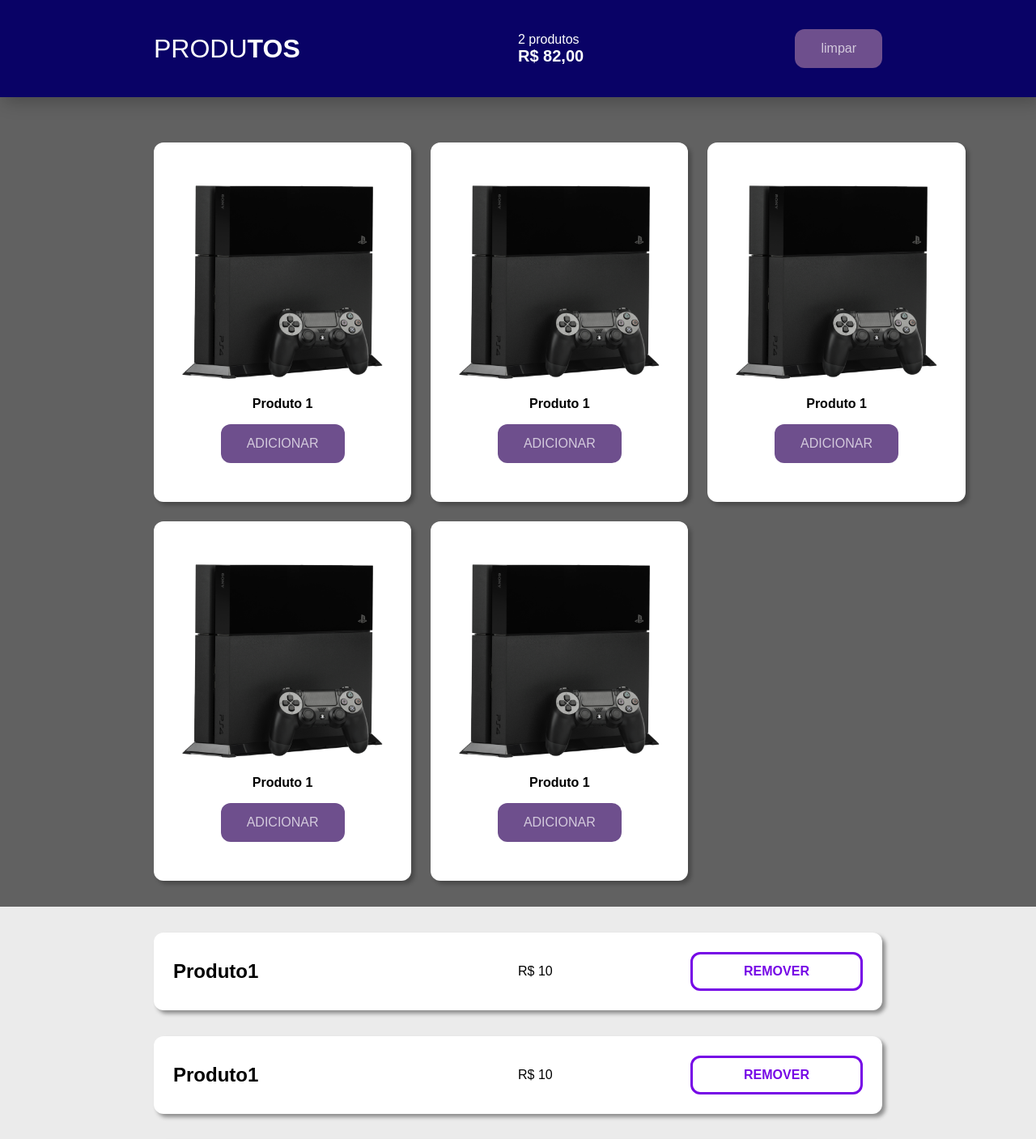
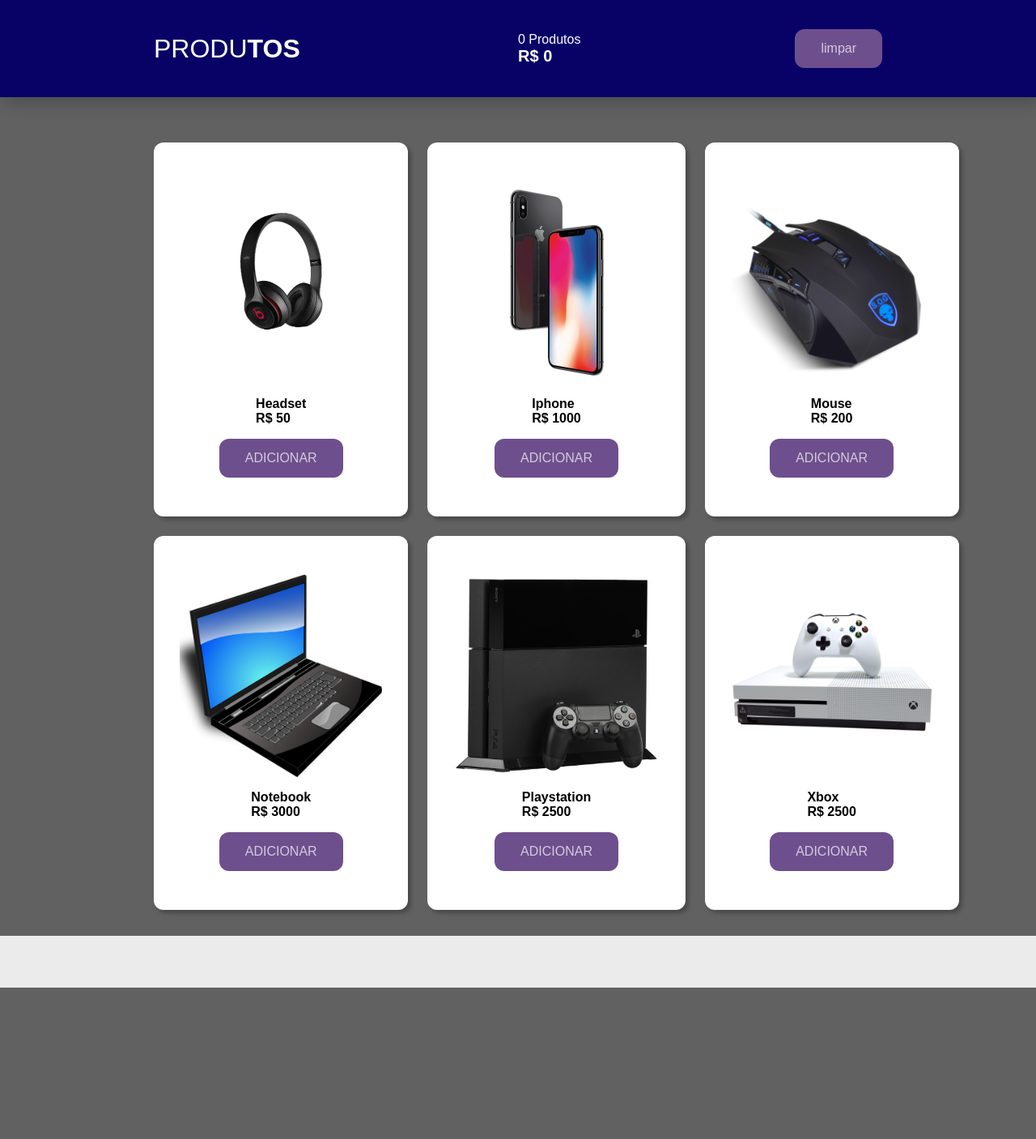
Before and after one commit to vinigdsc/simple_store, a Next.js app: page / in a window 1280 px wide. Shown: the top 1407 px of the page at 81% size. After the commit the page ends 1220 px from the top, so only its background shows below. Built offline with nearby package versions, Linux system fonts and the light colour scheme.

Commit message:
funções adicionar e remover completas

```diff
--- /dev/null
+++ b/contexts/CartContext/index.tsx
@@ -0,0 +1,3 @@
+import { createContext } from "react";
+
+export const CartContext = createContext({});
--- /dev/null
+++ b/database/index.tsx
@@ -0,0 +1,8 @@
+export const products = [
+  { url: "/headset.png", name: "Headset", price: 50 },
+  { url: "/iphone.png", name: "Iphone", price: 1000 },
+  { url: "/mouse.png", name: "Mouse", price: 200 },
+  { url: "/notebook.png", name: "Notebook", price: 3000 },
+  { url: "/playstation.png", name: "Playstation", price: 2500 },
+  { url: "/xbox.png", name: "Xbox", price: 2500 },
+];
--- a/src/components/Body/index.tsx
+++ b/src/components/Body/index.tsx
@@ -1,15 +1,19 @@
 import React from "react";
 import Cards from "@/components/Cards";
+import { products } from "../../../database";
 
-const Body = () => {
+const Body = ({ handleAddItemToCart }: any) => {
   return (
     <main>
       <section className="products-section">
-        <Cards />
-        <Cards />
-        <Cards />
-        <Cards />
-        <Cards />
+        {products.map((product, index) => (
+          <Cards
+            img={product.url}
+            title={product.name}
+            price={product.price}
+            handleAddItemToCart={handleAddItemToCart}
+          />
+        ))}
       </section>
     </main>
   );
--- a/src/components/Cards/index.tsx
+++ b/src/components/Cards/index.tsx
@@ -1,12 +1,17 @@
 import React from "react";
+import { Product } from "../CartItems";
 
-const Cards = () => {
+const Cards = ({ img, title, price, handleAddItemToCart }: Product) => {
   return (
     <div className="card">
-      <img className="card-logo" src="playstation.png" alt="" />
-      <h1 className="card-title">Produto 1</h1>
+      <img className="card-logo" src={img} alt="" />
+      <h1 className="card-title">
+        {title} <br /> R$ {price}
+      </h1>
       <div>
-        <button>ADICIONAR</button>
+        <button onClick={() => handleAddItemToCart(img, title, price)}>
+          ADICIONAR
+        </button>
       </div>
     </div>
   );
--- a/src/components/CartItems/index.tsx
+++ b/src/components/CartItems/index.tsx
@@ -1,14 +1,35 @@
 import Item from "@/components/Item";
 import React from "react";
 
-const CartItems = () => {
+export type Product = {
+  title: string;
+  price: number;
+  img?: string;
+  handleAddItemToCart: Function;
+  name: string;
+};
+
+type Cart = Product[];
+
+export type CartItemsProps = {
+  cart: Cart;
+  handleRemoveItemFromCart: Function;
+};
+
+const CartItems = ({ cart, handleRemoveItemFromCart }: CartItemsProps) => {
   return (
     <footer>
       <ul>
-        <Item />
-        <Item />
-        <Item />
-        <Item />
+        {cart.map((cartItem, index) => (
+          <Item
+            key={index}
+            itemIndex={index}
+            name={cartItem.name}
+            price={cartItem.price}
+            handleRemoveItemFromCart={handleRemoveItemFromCart}
+          />
+        ))}
+        {/* percorrer o cart e para cada cartItem vai fazer 1 Item */}
       </ul>
     </footer>
   );
--- a/src/components/Item/index.tsx
+++ b/src/components/Item/index.tsx
@@ -1,11 +1,28 @@
 import React from "react";
 
-const Item = () => {
+type ItemType = {
+  name: string;
+  price: number;
+  itemIndex: number;
+  handleRemoveItemFromCart: Function;
+};
+
+const Item = ({
+  name,
+  price,
+  itemIndex,
+  handleRemoveItemFromCart,
+}: ItemType) => {
   return (
     <li>
-      <h2 className="list-title">Produto1</h2>
-      <span className="list-price">R$ 10</span>
-      <button className="remove-btn">REMOVER</button>
+      <h2 className="list-title">{name}</h2>
+      <span className="list-price">R$ {price}</span>
+      <button
+        className="remove-btn"
+        onClick={() => handleRemoveItemFromCart(itemIndex)}
+      >
+        REMOVER
+      </button>
     </li>
   );
 };
--- a/src/components/NavBar/index.tsx
+++ b/src/components/NavBar/index.tsx
@@ -1,18 +1,34 @@
 import React from "react";
 import Logo from "../Logo";
 
-const NavBar = () => {
+type Product = {
+  price: number;
+};
+
+type CurrentCart = {
+  cart: Product[];
+  price?: number;
+  clearCart: Function;
+};
+
+const NavBar = ({ cart, clearCart }: CurrentCart) => {
+  const totalPrice = cart.reduce((acc, current) => acc + current.price, 0);
+
   return (
     <header>
       <nav>
         <Logo />
         <div className="nav-bar-actions">
           <div className="nav-bar-total">
-            <span className="nav-bar-total-quantity">2 produtos</span>
-            <span className="nav-bar-total-price">R$ 82,00</span>
+            <span className="nav-bar-total-quantity">
+              {cart.length} {cart.length === 1 ? "Produto" : "Produtos"}
+            </span>
+            <span className="nav-bar-total-price">R$ {totalPrice}</span>
           </div>
 
-          <button className="clean-btn">limpar</button>
+          <button className="clean-btn" onClick={() => clearCart()}>
+            limpar
+          </button>
         </div>
       </nav>
     </header>
--- a/src/pages/index.tsx
+++ b/src/pages/index.tsx
@@ -1,16 +1,39 @@
 import NavBar from "@/components/NavBar";
-import React from "react";
+import React, { useState } from "react";
 import Body from "@/components/Body";
-import CartItems from "@/components/CartItems";
+import CartItems, { Product } from "@/components/CartItems";
 
-const index = () => {
+const ShoppingCart = () => {
+  const [cart, setCart] = useState<any>([]);
+
+  function handleAddItemToCart(url: string, name: string, price: number) {
+    const itemObject = { url, name, price };
+
+    setCart([...cart, itemObject]);
+  }
+
+  function handleRemoveItemFromCart(clickedItemIndex: number) {
+    console.log(clickedItemIndex);
+    const filteredCart = cart.filter(
+      (cartItem: Product) => cart.indexOf(cartItem) !== clickedItemIndex
+    );
+    setCart(filteredCart);
+  }
+
+  function clearCart() {
+    setCart([]);
+  }
+
   return (
     <>
-      <NavBar />
-      <Body />
-      <CartItems />
+      <NavBar cart={cart} clearCart={clearCart} />
+      <Body handleAddItemToCart={handleAddItemToCart} />
+      <CartItems
+        cart={cart}
+        handleRemoveItemFromCart={handleRemoveItemFromCart}
+      />
     </>
   );
 };
 
-export default index;
+export default ShoppingCart;
```
Also changed, not shown: notas.txt (added).
